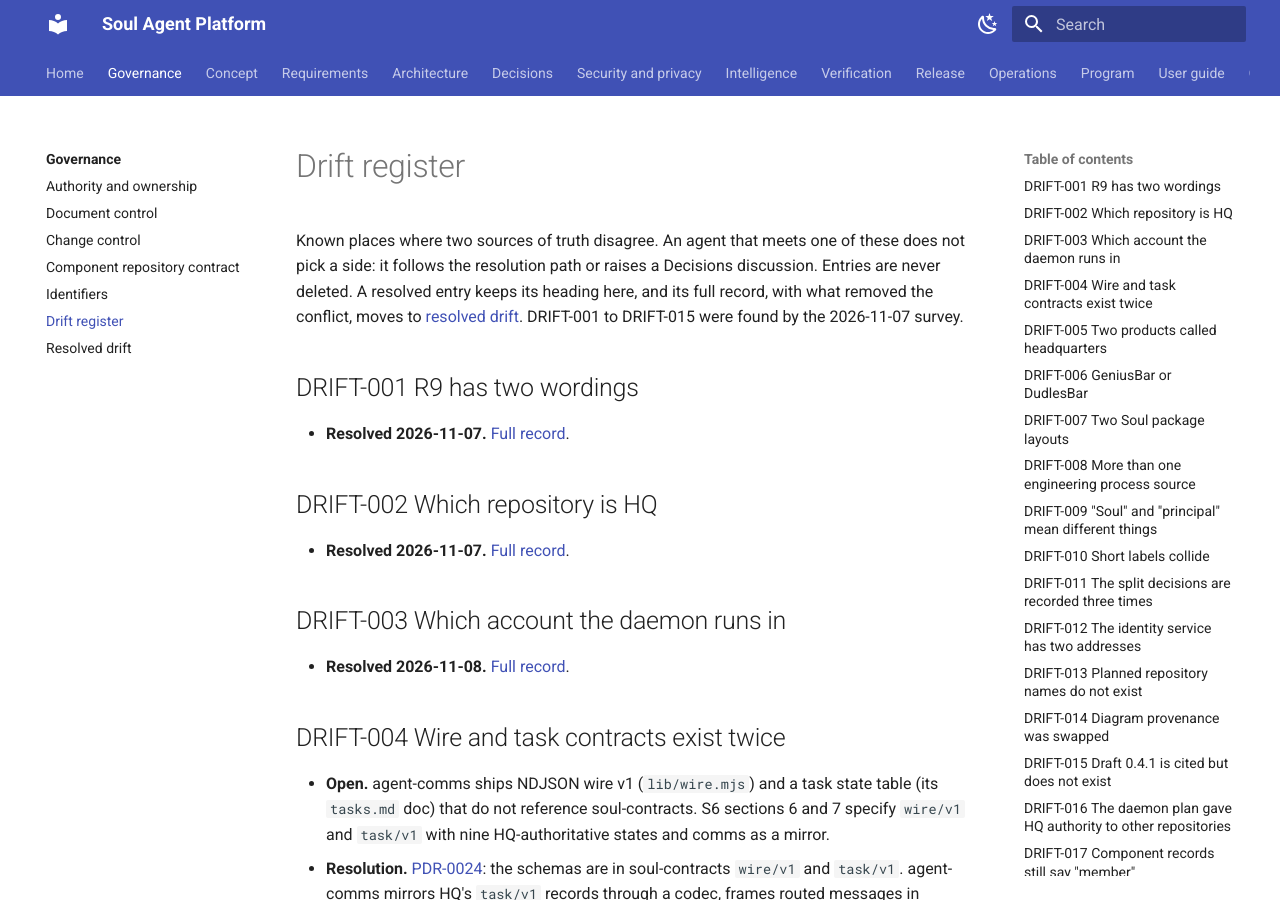
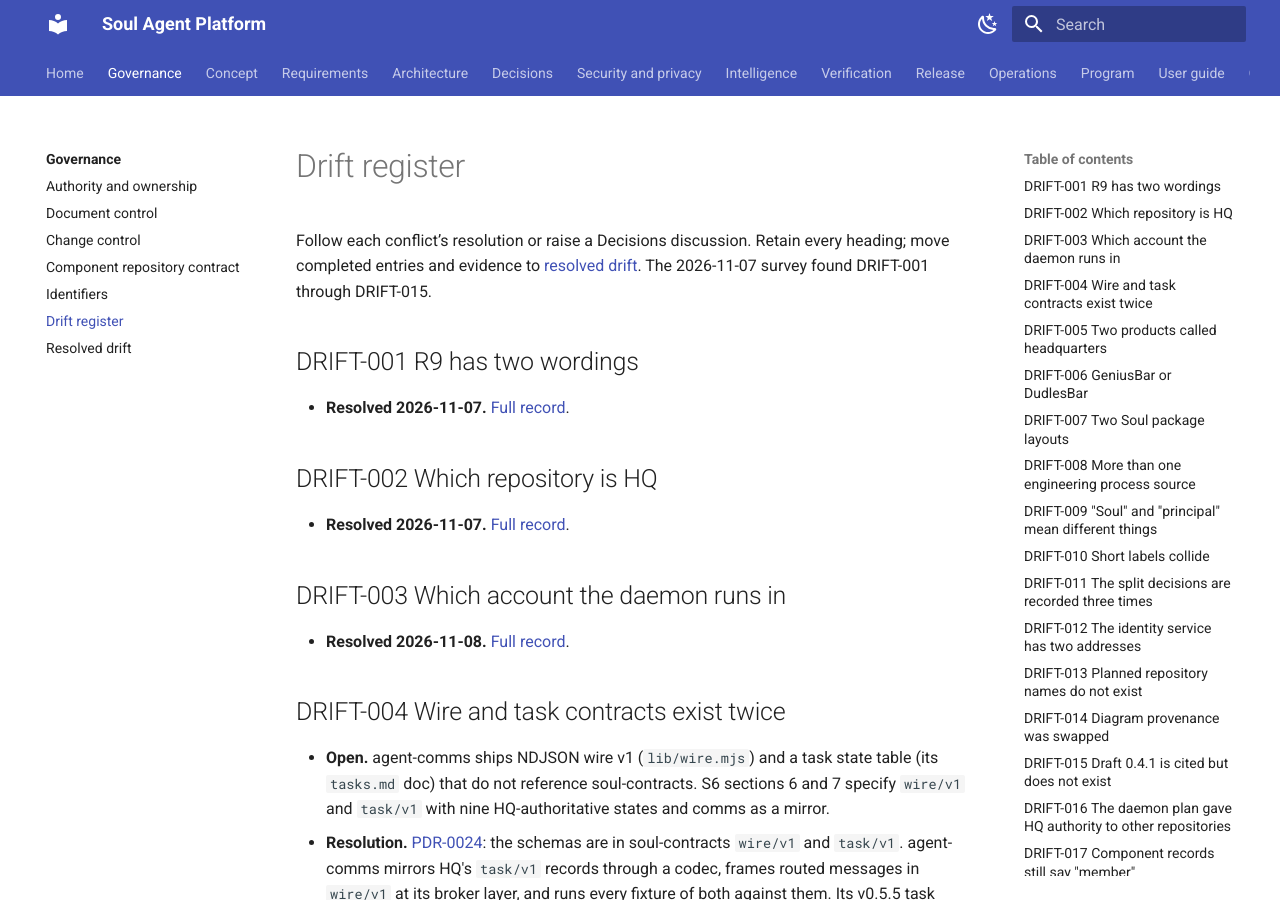
Before and after one commit to true-line/agent-bot-platform, an MkDocs documentation site: the page built from docs/00-governance/drift-register.md, in a window 1280 px wide and 900 px high. Built offline with MkDocs 1.6.1 and Material for MkDocs 9.7.7, drawn with Linux system fonts in a browser that asks for light colours; some of the changed text lies outside the part shown.

Commit message:
Keep the custody drift entry within the platform reading budget
Agent-Bot-Write: ghw_a9baf3f533036787
Agent-Bot-Session: fa2486d94751

```diff
--- a/docs/00-governance/drift-register.md
+++ b/docs/00-governance/drift-register.md
@@ -7,7 +7,7 @@ Last-Reviewed: 2026-11-17
 
 # Drift register
 
-Known places where two sources of truth disagree. An agent that meets one of these does not pick a side: it follows the resolution path or raises a Decisions discussion. Entries are never deleted. A resolved entry keeps its heading here, and its full record, with what removed the conflict, moves to [resolved drift](drift-register-resolved.md). DRIFT-001 to DRIFT-015 were found by the 2026-11-07 survey.
+Follow each conflict’s resolution or raise a Decisions discussion. Retain every heading; move completed entries and evidence to [resolved drift](drift-register-resolved.md). The 2026-11-07 survey found DRIFT-001 through DRIFT-015.
 
 ## DRIFT-001 R9 has two wordings
 
@@ -117,4 +117,4 @@ Known places where two sources of truth disagree. An agent that meets one of the
 
 ## DRIFT-023 Privileged host key custody
 
-- **Open.** The signer implementation and component qualification instructions permit HQ-local private-key use. The owner reaffirmed administrative custody on every path in [PDR-0091](../04-decisions/PDR-0091-host-privileged-custody.md). Close when the component paths and test evidence enforce that boundary.
+- **Open.** HQ permits local signing. Close when all affected paths enforce [PDR-0091](../04-decisions/PDR-0091-host-privileged-custody.md) and have qualifying evidence.
```
Also changed, not shown: other parts of docs/00-governance/drift-register.md (+1 -1 lines).
